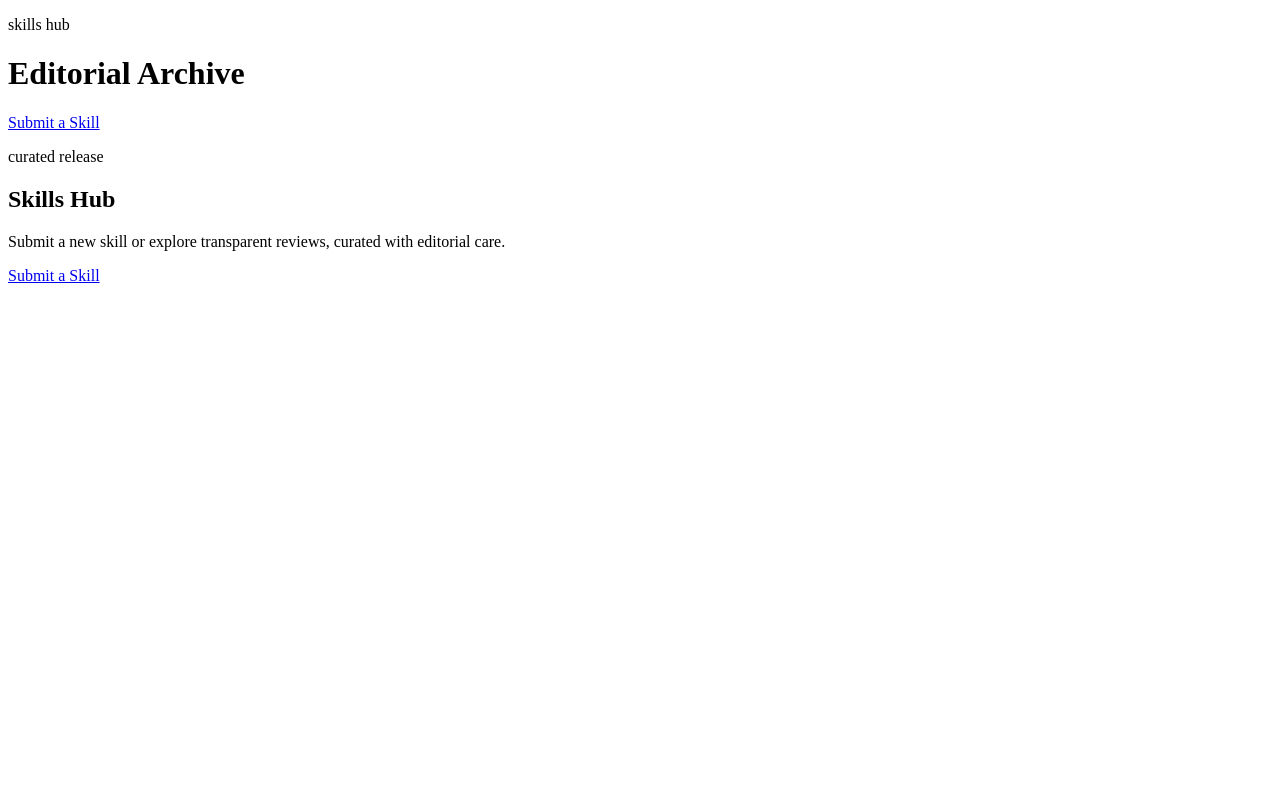
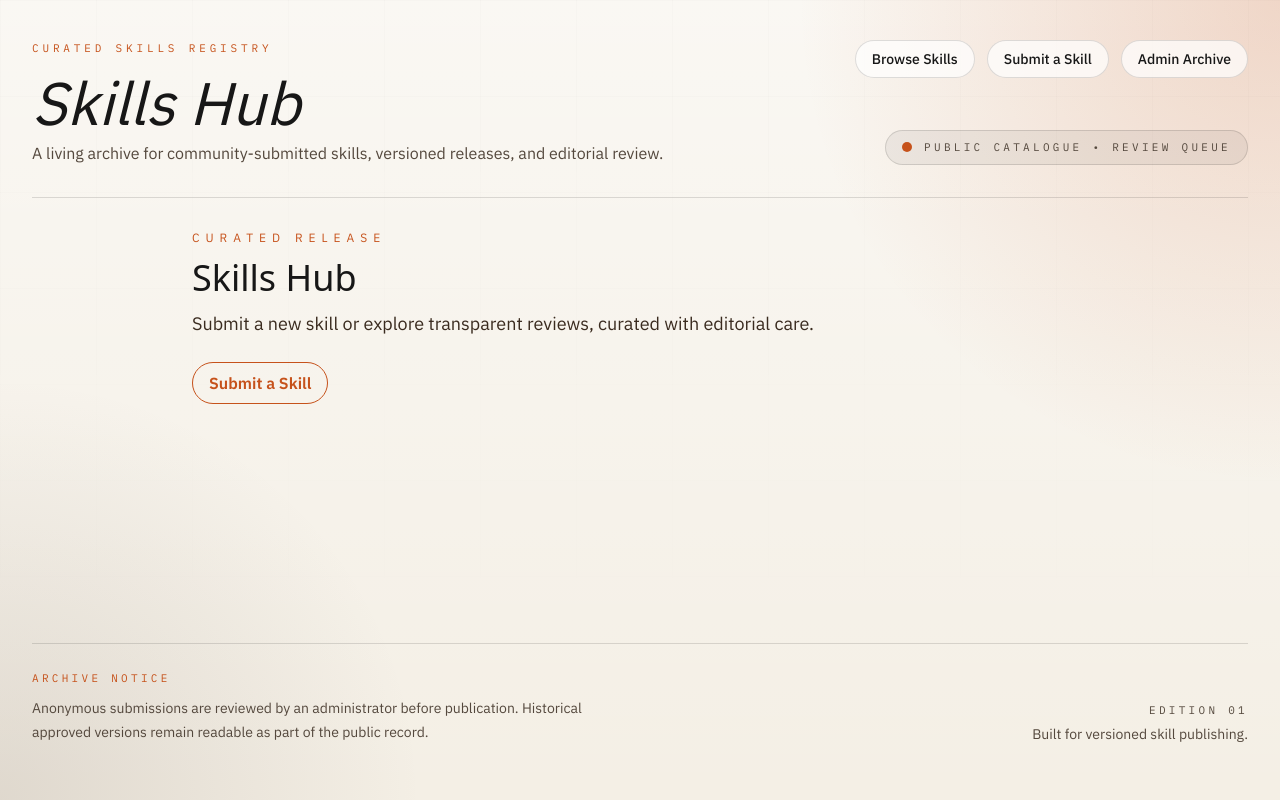
Before and after one commit to yxfish13/GaussSkillsHub, a Next.js app: page / in a window 1280 px wide. Built offline with nearby package versions, Linux system fonts and the light colour scheme.

Commit message:
feat: add editorial archive layout shell

```diff
--- a/postcss.config.cjs
+++ b/postcss.config.cjs
@@ -1,9 +1,6 @@
-const tailwindcss = require("tailwindcss");
-const autoprefixer = require("autoprefixer");
-
 module.exports = {
   plugins: {
-    tailwindcss,
-    autoprefixer
+    tailwindcss: {},
+    autoprefixer: {}
   }
 };
--- a/src/app/globals.css
+++ b/src/app/globals.css
@@ -3,14 +3,83 @@
 @tailwind utilities;
 
 :root {
-  font-family: "Source Serif 4", serif;
-  background-color: #f4efe5;
-  color: #171717;
+  --paper: #f4efe5;
+  --paper-shadow: #e1d7c5;
+  --ink: #171717;
+  --muted: #54483d;
+  --signal: #c6521b;
+  --line: rgba(23, 23, 23, 0.14);
+  --font-display: "Cormorant Garamond", serif;
+  --font-body: "IBM Plex Sans", sans-serif;
+  --font-mono: "IBM Plex Mono", monospace;
+}
+
+* {
+  box-sizing: border-box;
+}
+
+html {
+  scroll-behavior: smooth;
 }
 
 body {
   margin: 0;
   min-height: 100vh;
-  background: radial-gradient(circle at top right, rgba(198, 82, 27, 0.15), transparent 40%),
-    #f4efe5;
+  background:
+    radial-gradient(circle at top right, rgba(198, 82, 27, 0.2), transparent 32%),
+    radial-gradient(circle at bottom left, rgba(74, 53, 39, 0.12), transparent 28%),
+    linear-gradient(180deg, rgba(255, 255, 255, 0.55), rgba(255, 255, 255, 0)),
+    var(--paper);
+  color: var(--ink);
+  font-family: var(--font-body);
 }
+
+a {
+  color: inherit;
+  text-decoration: none;
+}
+
+::selection {
+  background: rgba(198, 82, 27, 0.18);
+}
+
+.site-frame {
+  position: relative;
+  min-height: 100vh;
+  overflow: hidden;
+}
+
+.site-grid {
+  position: absolute;
+  inset: 0;
+  pointer-events: none;
+  background-image:
+    linear-gradient(to right, rgba(23, 23, 23, 0.045) 1px, transparent 1px),
+    linear-gradient(to bottom, rgba(23, 23, 23, 0.045) 1px, transparent 1px);
+  background-size: 96px 96px;
+  mask-image: linear-gradient(180deg, rgba(0, 0, 0, 0.3), transparent 85%);
+}
+
+.font-mono {
+  font-family: var(--font-mono);
+}
+
+.bg-paper {
+  background-color: var(--paper);
+}
+
+.text-ink {
+  color: var(--ink);
+}
+
+.text-muted {
+  color: var(--muted);
+}
+
+.text-signal {
+  color: var(--signal);
+}
+
+.border-line {
+  border-color: var(--line);
+}
--- a/src/app/layout.tsx
+++ b/src/app/layout.tsx
@@ -1,28 +1,45 @@
-import type { ReactNode } from "react";
+import React, { type ReactNode } from "react";
+import { Cormorant_Garamond, IBM_Plex_Mono, IBM_Plex_Sans } from "next/font/google";
+import "./globals.css";
+import { SiteFooter } from "@/components/layout/site-footer";
+import { SiteHeader } from "@/components/layout/site-header";
 
 export const metadata = {
   title: "Skills Hub",
   description: "Submit, review, and publish vetted skills."
 };
 
+const displayFont = Cormorant_Garamond({
+  subsets: ["latin"],
+  variable: "--font-display",
+  weight: ["500", "600", "700"]
+});
+
+const bodyFont = IBM_Plex_Sans({
+  subsets: ["latin"],
+  variable: "--font-body",
+  weight: ["400", "500", "600"]
+});
+
+const monoFont = IBM_Plex_Mono({
+  subsets: ["latin"],
+  variable: "--font-mono",
+  weight: ["400", "500"]
+});
+
 export default function RootLayout({ children }: { children: ReactNode }) {
   return (
     <html lang="en">
-      <body className="bg-paper text-ink antialiased">
-        <div className="min-h-screen border-t-4 border-signal">
-          <header className="px-6 py-8 flex justify-between items-center">
-            <div>
-              <p className="text-xs uppercase tracking-[0.4em] text-signal">skills hub</p>
-              <h1 className="font-display text-3xl">Editorial Archive</h1>
-            </div>
-            <a
-              href="/submit"
-              className="rounded-full border border-signal px-4 py-2 font-semibold text-sm transition hover:bg-signal hover:text-white"
-            >
-              Submit a Skill
-            </a>
-          </header>
-          <main className="px-6 pb-12">{children}</main>
+      <body
+        className={`${displayFont.variable} ${bodyFont.variable} ${monoFont.variable} bg-paper text-ink antialiased`}
+      >
+        <div className="site-frame">
+          <div className="site-grid" />
+          <div className="mx-auto flex min-h-screen w-full max-w-7xl flex-col px-4 pb-8 pt-4 sm:px-6 lg:px-8">
+            <SiteHeader />
+            <main className="flex-1 pb-16 pt-8">{children}</main>
+            <SiteFooter />
+          </div>
         </div>
       </body>
     </html>
--- /dev/null
+++ b/src/components/layout/site-footer.tsx
@@ -0,0 +1,20 @@
+import React from "react";
+
+export function SiteFooter() {
+  return (
+    <footer className="grid gap-4 border-t border-line py-6 text-sm text-muted md:grid-cols-[1fr_auto] md:items-end">
+      <div className="space-y-2">
+        <p className="font-mono text-[11px] uppercase tracking-[0.3em] text-signal">Archive Notice</p>
+        <p className="max-w-xl leading-6">
+          Anonymous submissions are reviewed by an administrator before publication. Historical approved
+          versions remain readable as part of the public record.
+        </p>
+      </div>
+
+      <div className="space-y-1 text-left md:text-right">
+        <p className="font-mono text-[11px] uppercase tracking-[0.3em]">Edition 01</p>
+        <p>Built for versioned skill publishing.</p>
+      </div>
+    </footer>
+  );
+}
--- /dev/null
+++ b/src/components/layout/site-header.tsx
@@ -0,0 +1,51 @@
+import React from "react";
+import Link from "next/link";
+
+const navItems = [
+  { href: "/skills", label: "Browse Skills" },
+  { href: "/submit", label: "Submit a Skill" },
+  { href: "/admin/login", label: "Admin Archive" }
+];
+
+export function SiteHeader() {
+  return (
+    <header className="relative border-b border-line pb-8 pt-6">
+      <div className="grid gap-8 lg:grid-cols-[1.2fr_0.8fr]">
+        <div className="space-y-4">
+          <p className="font-mono text-[11px] uppercase tracking-[0.35em] text-signal">
+            Curated Skills Registry
+          </p>
+          <div className="space-y-2">
+            <Link href="/" className="inline-block text-5xl leading-none text-ink sm:text-6xl">
+              <span className="font-[var(--font-display)] italic">Skills Hub</span>
+            </Link>
+            <p className="max-w-2xl text-sm leading-6 text-muted sm:text-base">
+              A living archive for community-submitted skills, versioned releases, and editorial review.
+            </p>
+          </div>
+        </div>
+
+        <div className="flex flex-col justify-between gap-4 lg:items-end">
+          <nav aria-label="Primary" className="flex flex-wrap gap-3">
+            {navItems.map((item) => (
+              <Link
+                key={item.href}
+                href={item.href}
+                className="rounded-full border border-line bg-white/70 px-4 py-2 text-sm font-medium text-ink transition hover:-translate-y-0.5 hover:border-signal hover:text-signal"
+              >
+                {item.label}
+              </Link>
+            ))}
+          </nav>
+
+          <div className="flex items-center gap-3 self-start rounded-full border border-line bg-black/5 px-4 py-2 lg:self-auto">
+            <span className="h-2.5 w-2.5 rounded-full bg-signal" />
+            <span className="font-mono text-[11px] uppercase tracking-[0.3em] text-muted">
+              Public Catalogue • Review Queue
+            </span>
+          </div>
+        </div>
+      </div>
+    </header>
+  );
+}
--- /dev/null
+++ b/src/components/ui/section-heading.tsx
@@ -0,0 +1,23 @@
+import React, { type ReactNode } from "react";
+
+type SectionHeadingProps = {
+  eyebrow?: string;
+  title: string;
+  description?: ReactNode;
+};
+
+export function SectionHeading({ eyebrow, title, description }: SectionHeadingProps) {
+  return (
+    <div className="space-y-3 border-b border-line pb-5">
+      {eyebrow ? (
+        <p className="font-mono text-[11px] uppercase tracking-[0.3em] text-signal">{eyebrow}</p>
+      ) : null}
+      <div className="space-y-2">
+        <h2 className="text-3xl leading-tight text-ink sm:text-4xl">
+          <span className="font-[var(--font-display)] italic">{title}</span>
+        </h2>
+        {description ? <div className="max-w-2xl text-sm leading-6 text-muted">{description}</div> : null}
+      </div>
+    </div>
+  );
+}
--- a/src/test/setup.ts
+++ b/src/test/setup.ts
@@ -1 +1,16 @@
 import "@testing-library/jest-dom";
+import { vi } from "vitest";
+
+vi.mock("next/font/google", () => {
+  const makeFont = () => () => ({
+    className: "",
+    style: {},
+    variable: ""
+  });
+
+  return {
+    Cormorant_Garamond: makeFont(),
+    IBM_Plex_Mono: makeFont(),
+    IBM_Plex_Sans: makeFont()
+  };
+});
```
Also changed, not shown: tsconfig.json (+3 -12 lines), 1 other file (tests, documents, lock files or other folders).
